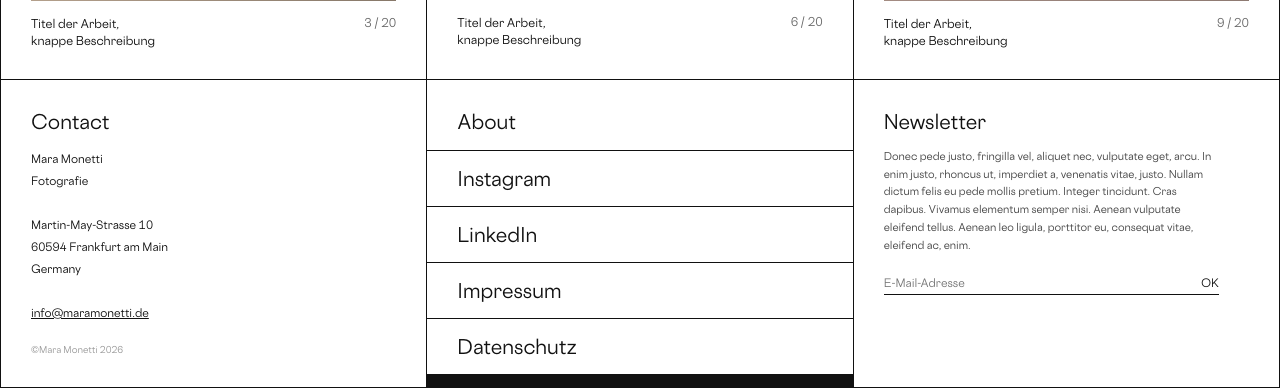
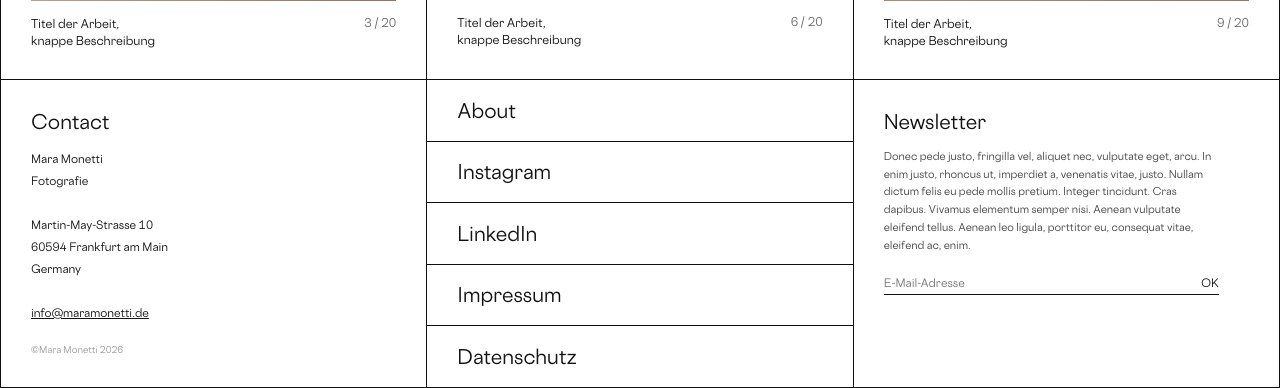
Before and after one commit to dm2026-art/maramonetti-, a PHP site: page / in a window 1280 px wide. Shown: the part 1708-2096 px from the top of the page. Run offline with PHP 8.4, Linux system fonts and the light colour scheme.

Commit message:
Fix footer nav: equal distribution and remove black stripe
fbox items get flex:1 so they divide the column height equally and
fill it completely — no black background shows at bottom. display:flex
with align-items:center keeps text vertically centered in each box.

https://claude.ai/code/session_01LCNvYASN87XZrukGXA9cav

```diff
--- a/css/style.css
+++ b/css/style.css
@@ -226,18 +226,19 @@ html, body {
 
 /* Col 2 */
 .fbox {
-  padding: 18px 60px 18px var(--gap);
+  flex: 1;
+  padding: 0 60px 0 var(--gap);
   font-size: clamp(16px, 1.5vw, 24px);
   font-family: var(--f);
   cursor: pointer;
-  display: block;
+  display: flex;
+  align-items: center;
   color: #111;
   text-decoration: none;
   line-height: 1;
   transition: color 0.15s;
   background: #fff;
 }
-.fbox:first-child { padding-top: 32px; }
 .fbox:hover { color: #888; }
 
 /* Col 3 newsletter */
```
